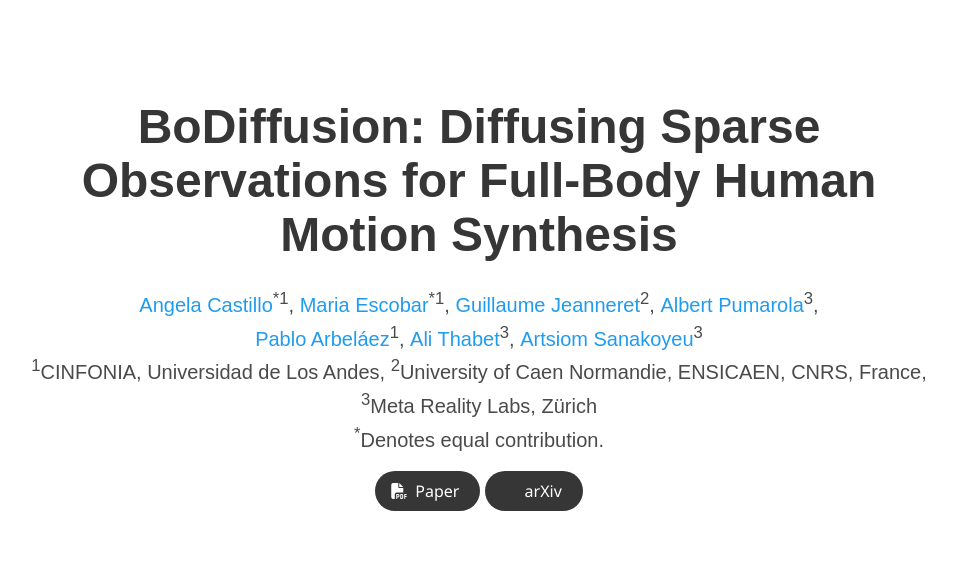
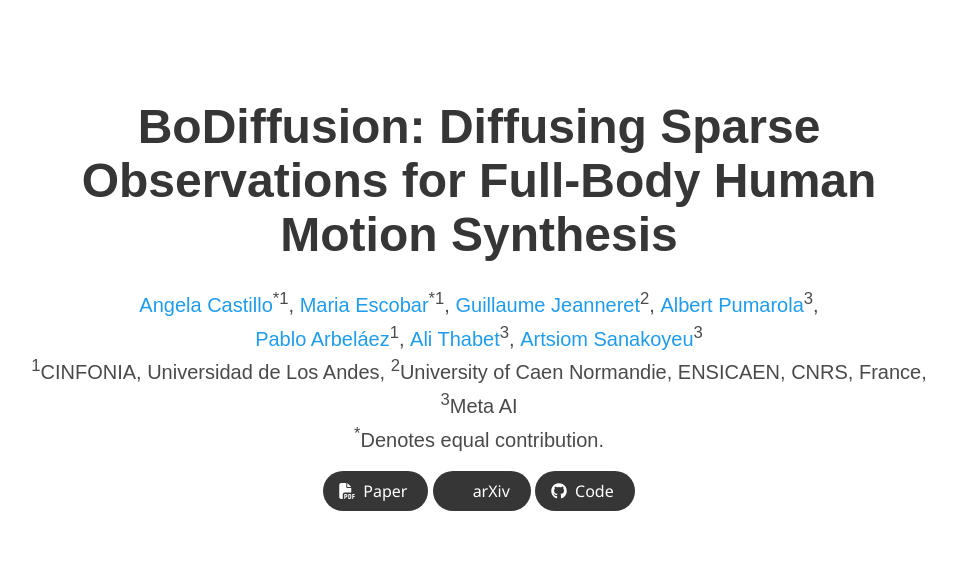
Before and after one commit to BCV-Uniandes/bodiffusion-wp, a plain HTML site: page index.html in a window 1280 px wide. Shown: the top 561 px of the page, without its empty margins (161-1117 px from the left). Drawn offline with nearby package versions, Linux system fonts and the light colour scheme; some icons are missing; a web font is replaced by a local one.

Commit message:
updating affl.

```diff
--- a/index.html
+++ b/index.html
@@ -115,7 +115,7 @@
           <div class="is-size-5 publication-authors">
             <span class="author-block"><sup>1</sup>CINFONIA, Universidad de Los Andes, </span>
             <span class="author-block"><sup>2</sup>University of Caen Normandie, ENSICAEN, CNRS, France, </span>
-            <span class="author-block"><sup>3</sup>Meta Reality Labs, Zürich</span>
+            <span class="author-block"><sup>3</sup>Meta AI</span>
           </div>
            <div class="is-size-5 publication-authors">
             <span class="author-block"><sup>*</sup>Denotes equal contribution.</span>
@@ -153,15 +153,15 @@
                 </a>
               </span> -->
               <!-- Code Link. -->
-              <!-- <span class="link-block">
-                <a href="https://github.com/google/nerfies"
+              <span class="link-block">
+                <a href="https://github.com/BCV-Uniandes/BoDiffusion"
                    class="external-link button is-normal is-rounded is-dark">
                   <span class="icon">
                       <i class="fab fa-github"></i>
                   </span>
                   <span>Code</span>
                   </a>
-              </span> -->
+              </span>
               <!-- Dataset Link. -->
               <!-- <span class="link-block">
                 <a href="https://github.com/google/nerfies/releases/tag/0.1"
@@ -492,7 +492,7 @@
     <pre><code>@article{castillo2023bodiffusion,
   author    = {Castillo, Angela and Escobar, Maria and Jeanneret, Guillaume and Pumarola, Albert and Arbeláez, Pablo and Thabet, Ali and Sanakoyeu, Artsiom},
   title     = {BoDiffusion: Diffusing Sparse Observations for Full-Body Human Motion Synthesis},
-  journal   = {Arxiv},
+  journal   = {ICCVW},
   year      = {2023},
 }</code></pre>
   </div>
```
Also changed, not shown: 1 other file.
